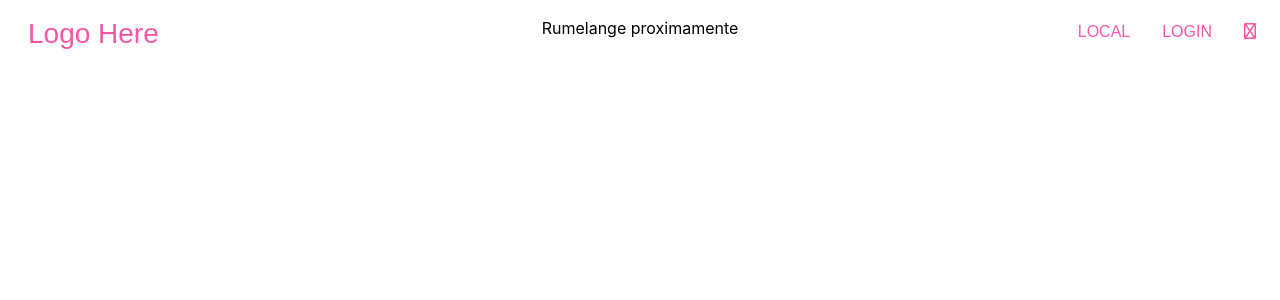
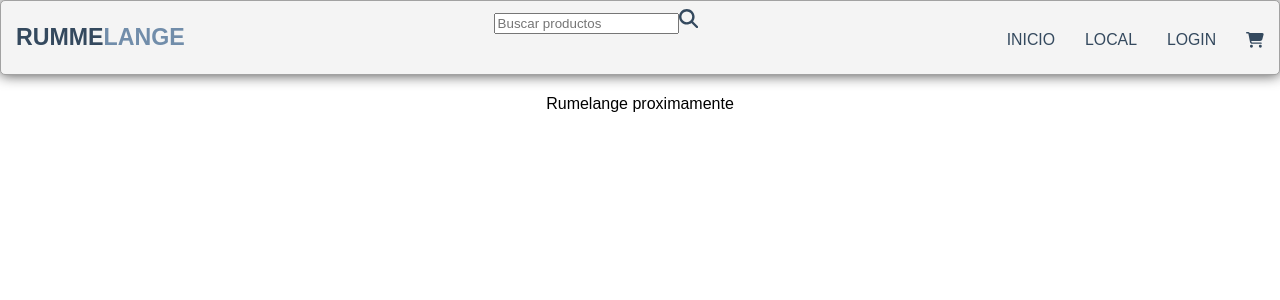
Before and after one commit to Woles-Dev/Rummelange, a React (Create React App) app: page / in a window 1280 px wide. Shown: the top 300 px of the page. Built offline with nearby package versions, Linux system fonts and the light colour scheme.

Commit message:
va queriendo el navbargit add .

```diff
--- a/package.json
+++ b/package.json
@@ -3,6 +3,11 @@
   "version": "0.1.0",
   "private": true,
   "dependencies": {
+    "@fortawesome/fontawesome-svg-core": "^6.4.0",
+    "@fortawesome/free-brands-svg-icons": "^6.4.0",
+    "@fortawesome/free-regular-svg-icons": "^6.4.0",
+    "@fortawesome/free-solid-svg-icons": "^6.4.0",
+    "@fortawesome/react-fontawesome": "^0.2.0",
     "@testing-library/jest-dom": "^5.17.0",
     "@testing-library/react": "^13.4.0",
     "@testing-library/user-event": "^13.5.0",
--- a/public/index.html
+++ b/public/index.html
@@ -10,7 +10,7 @@
       content="Web site created using create-react-app"
     />
     <link rel="apple-touch-icon" href="%PUBLIC_URL%/logo192.png" />
-    <script src="https://kit.fontawesome.com/060a0d9ef4.js" crossorigin="anonymous"></script>
+
     <!--
       manifest.json provides metadata used when your web app is installed on a
       user's mobile device or desktop. See https://developers.google.com/web/fundamentals/web-app-manifest/
--- a/src/App.js
+++ b/src/App.js
@@ -1,13 +1,12 @@
-import logo from './logo.svg';
 import './App.css';
 import NavBar from './views/Navbar';
+import Proximamente from './views/Proximamente';
 
 function App() {
   return (
     <div className="App">
       <NavBar/>
-      <p></p>
-      <p>Rumelange proximamente</p>
+      <Proximamente/>
     </div>
   );
 }
--- a/src/Assets/css/navbar.css
+++ b/src/Assets/css/navbar.css
@@ -1,208 +1,133 @@
-:root {
-    --color-primary: #f857a8;
---color-secondary: #3a3939;
---color-neutral-lt: #fff;
---color-neutral-med: #ddd;
---color-neutral-dk: #444;
+* {
+	box-sizing: border-box;
+}
+body {
+	font-family: 'Montserrat', sans-serif;
+	line-height: 1.6;
+	margin: 0;
+	min-height: 100vh;
+}
+ul {
+  margin: 0;
+  padding: 0;
+  list-style: none;
+}
+
+
+h2,
+h3,
+a {
+	color: #34495e;
+}
+
+a {
+	text-decoration: none;
+}
+
+.logo span {
+    color: #718daa
+}
+
+.logo {
+	margin: 0;
+	font-size: 1.45em;
+}
+
+.header {
+  display: flex;
+  justify-content: space-between;
+}
+
+.main-nav {
+	margin-top: 5px;
+  display: flex;
+  justify-content: space-between;
+  align-items: center;
+}
+.logo a,
+.main-nav a {
+	padding: 10px 15px;
+	text-transform: uppercase;
+	text-align: center;
+	display: block;
+}
+
+.main-nav a {
+	color: #34495e;
+	font-size: .99em;
+}
+
+.main-nav a:hover {
+	color: #718daa;
 }
 
 
 
-/*-------------Reset-------------*/
-button {
-  background: none;
-  box-shadow: none;
-  border: none;
-  cursor: pointer;
-}
-
-button:focus,
-input:focus {
-  outline: 0;
-}
-
-html {
-  scroll-behavior: smooth;
-}
-
-/*-------------Layout-------------*/
-body {
-  line-height: 1.5em;
-  padding: 0;
-  margin: 0;
-}
-
-section {
-  height: 100vh;
-}
-
-#home {
-  background-color: #ddd;
-}
-
-#about {
-  background-color: #aaa;
-}
-
-#work {
-  background-color: #888;
-}
-
-#contact {
-  background-color: #666;
+.header {
+	padding-top: .5em;
+	padding-bottom: .5em;
+	border: 1px solid #a2a2a2;
+	background-color: #f4f4f4;
+	-webkit-box-shadow: 0px 0px 14px 0px rgba(0,0,0,0.75);
+	-moz-box-shadow: 0px 0px 14px 0px rgba(0,0,0,0.75);
+	box-shadow: 0px 0px 14px 0px rgba(0,0,0,0.75);
+	-webkit-border-radius: 5px;
+	-moz-border-radius: 5px;
+	border-radius: 5px;
+  display: flex;
 }
 
 
-/*-------------Nav-------------*/
-#nav-wrapper {
-  overflow: hidden;
-  width: 100%;
-  margin: 0 auto;
-  position: fixed;
-  top: 0;
-  left: 0;
-  z-index: 100;
+
+.bars {
+  display: none;
+  margin-top: 5px;
 }
 
-#nav {
-    box-shadow: 0px 3px 10px rgba(0, 0, 0, 0.1);
+.bars a {
+    padding: 10px 15px;
+    text-transform: uppercase;
+    text-align: center;
+    color: #34495e;
+    font-size: 1.3em
+}
+
+.searchIcon {
+  width: 1.2em;
+    text-align: center;
+    color: #34495e;
+}
+
+/* =================================
+  Media Queries
+==================================== */
+
+
+
+
+@media (max-width: 769px) {
+	.header {
 		display: flex;
-    flex-direction: column;
-    font-family: "Saira Semi Condensed", sans-serif;;
-    height: 4em;
-    overflow: hidden;
-  &.nav-visible {
-    height: 100%;
-    overflow: auto;
+	}
+
+  .main-nav {
+    display: none
+  }
+
+	.header {
+		flex-direction: row;
+		justify-content: space-between;
+    	.header{
+		width: 80%;
+		margin: 0 auto;
+		max-width: 1150px;
 	}
 	}
 
-.nav {
-  display: flex;
-  height: 4em;
-  line-height: 4em;
-  flex-grow: 1;
 }
 
-.nav-link,
-.logo {
-  padding: 0 1em;
-}
-
-span.gradient {
-  padding: 0 1em;
-  position: relative;
-  right: 1em;
-  margin-right: auto;
-
-  &:hover {
-    animation-name: logo-hover;
-    animation-duration: 0.3s;
-    animation-fill-mode: forwards;
-    animation-timing-function: cubic-bezier(0.17, 0.57, 0.31, 0.85);
+@media (max-width: 768px) {
+  .bars {
+    display: block
   }
 }
-
-h1.logo {
-  font-weight: 300;
-  font-size: 1.75em;
-  line-height: 0.75em;
-  color: var(--color-primary);
-}
-
-h1.logo a,h1.logo a:active,h1.logo a:hover,h1.logo a:visited {
-  text-decoration: none;
-  color: var(--color-primary);
-}
-
-.nav-link {
-  text-transform: uppercase;
-  text-align: center;
-  border-top: 0.5px solid var(--color-neutral-med);
-}
-
-a:link, a:visited, a:active {
-  text-decoration: none;
-  color: var(--color-primary);
-}
-
-a:hover {
-  text-decoration: underline;
-}
-
-.right {
-  display: flex;
-  flex-direction: column;
-  height: 100%;
-}
-
-.btn-nav {
-  color: var(--color-primary);
-  padding-left: 2em;
-  padding-right: 2em;
-}
-
-@media (min-width: 800px) {
-  #nav-wrapper {
-    overflow: hidden;
-  }
-
-  #nav {
-    overflow: hidden;
-    flex-direction: row;
-  }
-
-  .nav-link {
-    border-top: none;
-  }
-
-  .right {
-    overflow: hidden;
-    flex-direction: row;
-    justify-content: flex-end;
-    position: relative;
-    left: 1.5em;
-    height: auto;
-  }
-
-  .btn-nav {
-    display: none;
-  }
-
-  .nav a:link,.nav a:visited,.nav a:active {
-    &.active {
-
-      color: #fff;
-    }
-  }
-
-  .nav-link-span {
-
-    display: inline-block;
-  }
-
-  .nav-link {
-
-    color: #777;
-    text-decoration: none;
-
-    &:last-child {
-      padding-right: 3em;
-    }
-  }
-
-  a:hover.nav-link:not(.active) {
-    color: var(--color-neutral-dk);
-    background: var(--color-neutral-med);
-    background: linear-gradient(45deg, var(--color-neutral-lt), #ddd);
-  }
-}
-
-@keyframes logo-hover {
-  20% {
-    padding-right: 0em;
-  }
-  100% {
-    padding-right: 5em;
-  }
-}
--- a/src/views/Navbar.js
+++ b/src/views/Navbar.js
@@ -1,23 +1,28 @@
 import React from "react";
 import '../Assets/css/navbar.css';
-import '../Assets/js/navbar.js';
+import { FontAwesomeIcon } from '@fortawesome/react-fontawesome'
+import { faCartShopping } from '@fortawesome/free-solid-svg-icons'
+import { faBars } from '@fortawesome/free-solid-svg-icons'
+import { faMagnifyingGlass } from '@fortawesome/free-solid-svg-icons'
 
 function NavBar() {
     return (
-    <header id="nav-wrapper">
-        <nav id="nav">
-            <div class="nav left">
-                <span class="gradient"><h1 class="logo"><a href="#home">Logo Here</a></h1></span>
-                <button id="menu" class="btn-nav"><span class="fas fa-bars"></span></button>
-            </div>
-            <div class="nav right">
-                <a href="#home" class="nav-link active"><span class="nav-link-span"><span class="u-nav">Inicio</span></span></a>
-                <a href="#local" class="nav-link"><span class="nav-link-span"><span class="u-nav">Local</span></span></a>
-                <a href="#login" class="nav-link"><span class="nav-link-span"><span class="u-nav">LOGIN</span></span></a>
-                <a href="#cart" class="nav-link"><span class="nav-link-span"><span class="u-nav"><i class="fa-regular fa-cart-shopping"></i></span></span></a>
-            </div>
-        </nav>
-  </header>
+    <header class="header">
+		<h1 class="logo"><a href="#">Rumme<span>lange</span></a></h1>
+        <div class="search">
+            <input type="text" placeholder="Buscar productos" class="searchInput"/>
+            <FontAwesomeIcon icon={faMagnifyingGlass} class="searchIcon"/>
+        </div>
+        <ul class="main-nav">
+            <li><a href="#">Inicio</a></li>
+            <li><a href="#">Local</a></li>
+            <li><a href="#">Login</a></li>
+            <li><a href="#"> <FontAwesomeIcon icon={faCartShopping} /> </a></li>
+        </ul>
+        <ul class="bars">
+        <li><a href="#"> <FontAwesomeIcon icon={faBars} /> </a></li>
+        </ul>
+	</header>
     )
 }
 
--- /dev/null
+++ b/src/views/Proximamente.js
@@ -0,0 +1,9 @@
+import React from "react";
+
+function Proximamente() {
+    return (
+        <p>Rumelange proximamente</p>
+    )
+}
+
+export default Proximamente
```
Also changed, not shown: src/Assets/img/logo.png (added), 1 other file (tests, documents, lock files or other folders). Lines whose indentation alone changed are shown as unchanged.
